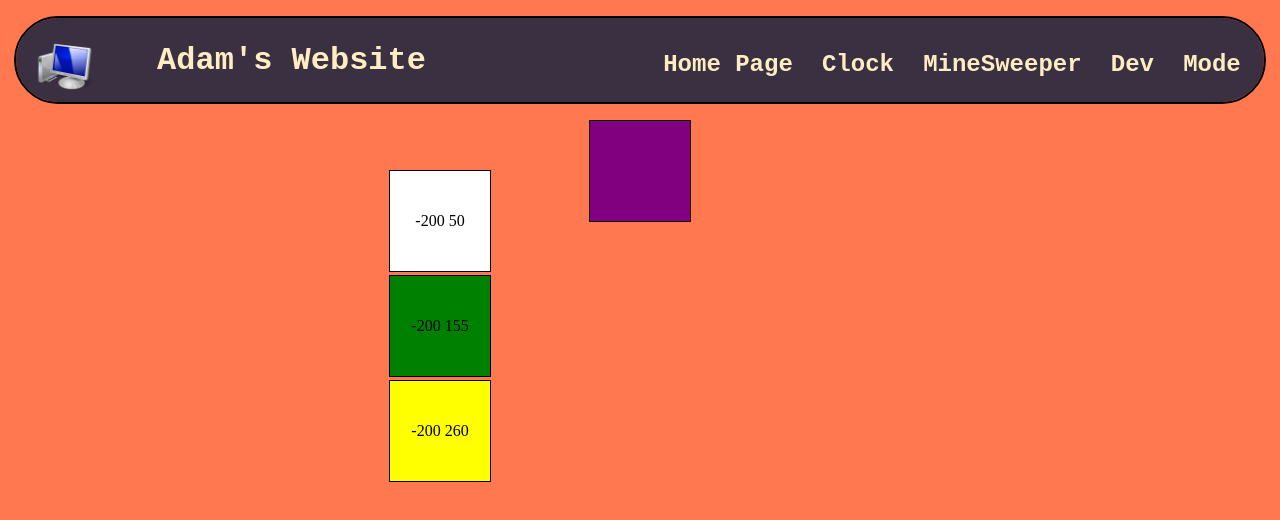
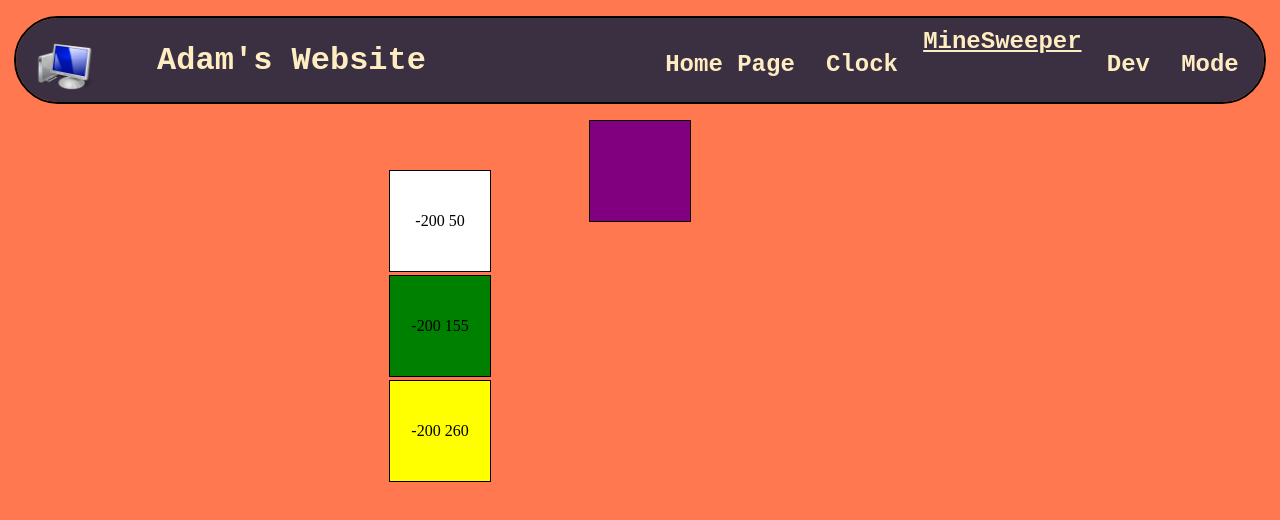
Before and after one commit to AdamCanard/react, a React app: page / in a window 1280 px wide. Shown: the top 520 px of the page. Built offline with nearby package versions, Linux system fonts and the light colour scheme.

Commit message:
need to fix codebase, refactor with react router

```diff
--- a/package.json
+++ b/package.json
@@ -13,7 +13,7 @@
     "html-webpack-plugin": "^5.6.0",
     "react": "^18.2.0",
     "react-dom": "^18.2.0",
-    "react-router-dom": "^6.21.1",
+    "react-router-dom": "^6.22.1",
     "style-loader": "^3.3.3",
     "styled-components": "^6.1.8"
   },
--- a/src/ButtonComps/Dev.js
+++ b/src/ButtonComps/Dev.js
@@ -1,5 +1,5 @@
 import { useState, useEffect, useCallback, useReducer } from "react";
-import Minesweeper from "./Minesweeper";
+import Minesweeper from "../routes/Minesweeper/Minesweeper";
 import styled from "styled-components";
 import Room from "./Room";
 
--- a/src/ButtonComps/Homepage.js
+++ b/src/ButtonComps/Homepage.js
@@ -1,5 +1,5 @@
 import Clock from "./Clock";
-import Minesweeper from "./Minesweeper";
+import Minesweeper from "../routes/Minesweeper/Minesweeper";
 import Postdata from "./PostData";
 
 export default function Homepage() {
--- a/src/ButtonComps/PostData.js
+++ b/src/ButtonComps/PostData.js
@@ -1,5 +1,5 @@
 import Clock from "./Clock";
-import Minesweeper from "./Minesweeper";
+import Minesweeper from "../routes/Minesweeper/Minesweeper";
 
 const clockPara = `I made this clock to practice using hooks, specifically useState and useInterval.
   I was inspired to make this clock from a mock-up I saw on instagram and i wanted to try and recreate it.
--- a/src/Screen.js
+++ b/src/Screen.js
@@ -6,7 +6,7 @@ import Taskbar from "./Taskbar";
 import Homepage from "./ButtonComps/Homepage";
 
 import Dev from "./ButtonComps/Dev";
-import Minesweeper from "./ButtonComps/Minesweeper";
+import Minesweeper from "./routes/Minesweeper/Minesweeper";
 
 export default function Screen({ startingScreen }) {
   const [gamer, setGamer] = useState(false);
--- a/src/Taskbar.js
+++ b/src/Taskbar.js
@@ -1,5 +1,6 @@
 import { useState } from "react";
 import logo from "./Computer-icon.png";
+import { Link } from "react-router-dom";
 
 export default function Taskbar({
   homePage,
@@ -115,9 +116,9 @@ function ButtonGroup({
       <button onClick={button2} style={buttonStyle}>
         Clock
       </button>
-      <button onClick={button3} style={buttonStyle}>
+      <Link to={`minesweeper/`} style={buttonStyle}>
         MineSweeper
-      </button>
+      </Link>
       <button onClick={button4} style={buttonStyle}>
         Dev
       </button>
--- a/src/index.js
+++ b/src/index.js
@@ -1,10 +1,25 @@
-import React from 'react';
-import ReactDOM from 'react-dom/client';
+import React from "react";
+import ReactDOM from "react-dom/client";
+import { createBrowserRouter, RouterProvider } from "react-router-dom";
 import App from "./App";
+import Minesweeper from "./routes/Minesweeper/Minesweeper";
 
-const root = ReactDOM.createRoot(document.getElementById('root'));
+const router = createBrowserRouter([
+  {
+    path: "/",
+    element: <App />,
+    children: [
+      {
+        path: "minesweeper/",
+        element: <Minesweeper />,
+      },
+    ],
+  },
+]);
+
+const root = ReactDOM.createRoot(document.getElementById("root"));
 root.render(
-    <React.StrictMode>
-        <App />
-    </React.StrictMode>
+  <React.StrictMode>
+    <RouterProvider router={router} />
+  </React.StrictMode>
 );
--- a/src/ButtonComps/Minesweeper.js
+++ b/src/routes/Minesweeper/Minesweeper.js
@@ -1,4 +1,4 @@
-import Board from "./MinesweeperComps/Board";
+import Board from "../../ButtonComps/MinesweeperComps/Board";
 
 export default function Minesweeper({ difficulty = "easy" }) {
   let rows, cols, bombs, height, width;
```
Also changed, not shown: 1 other file (tests, documents, lock files or other folders).
